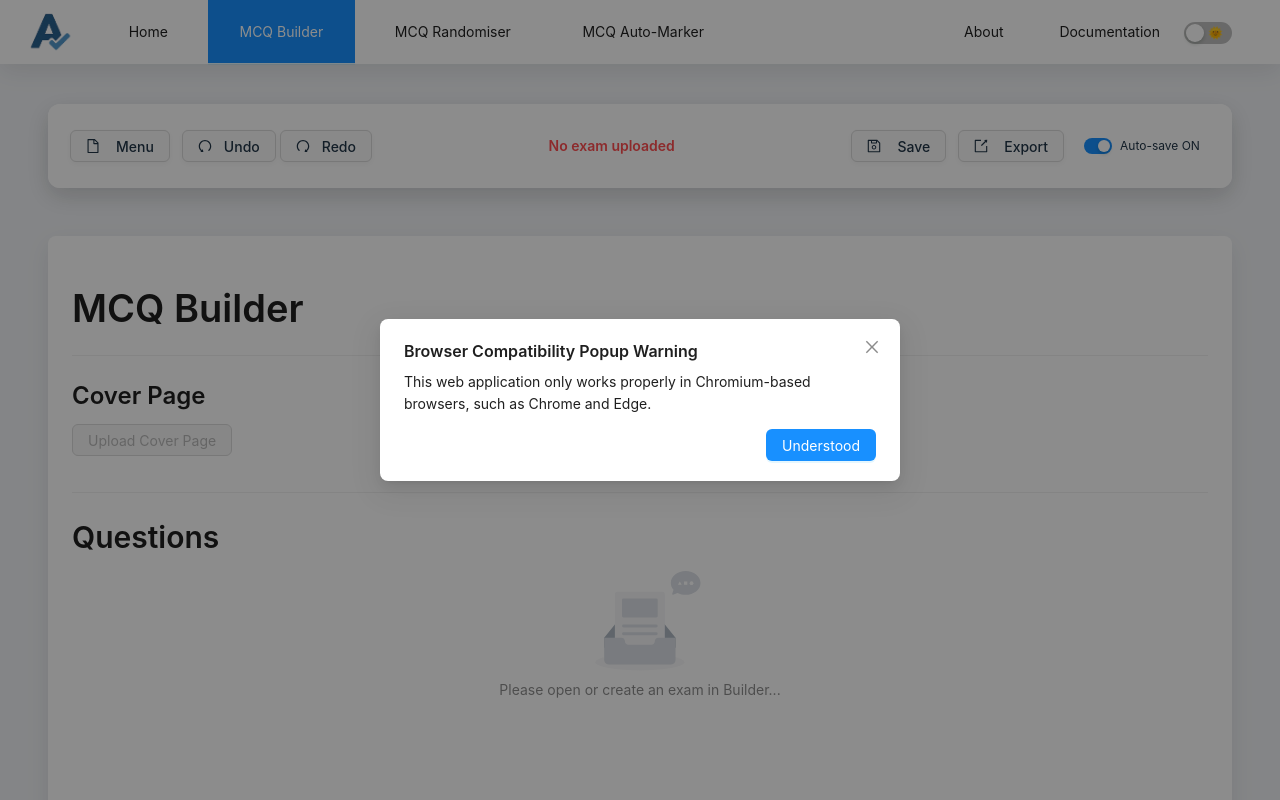
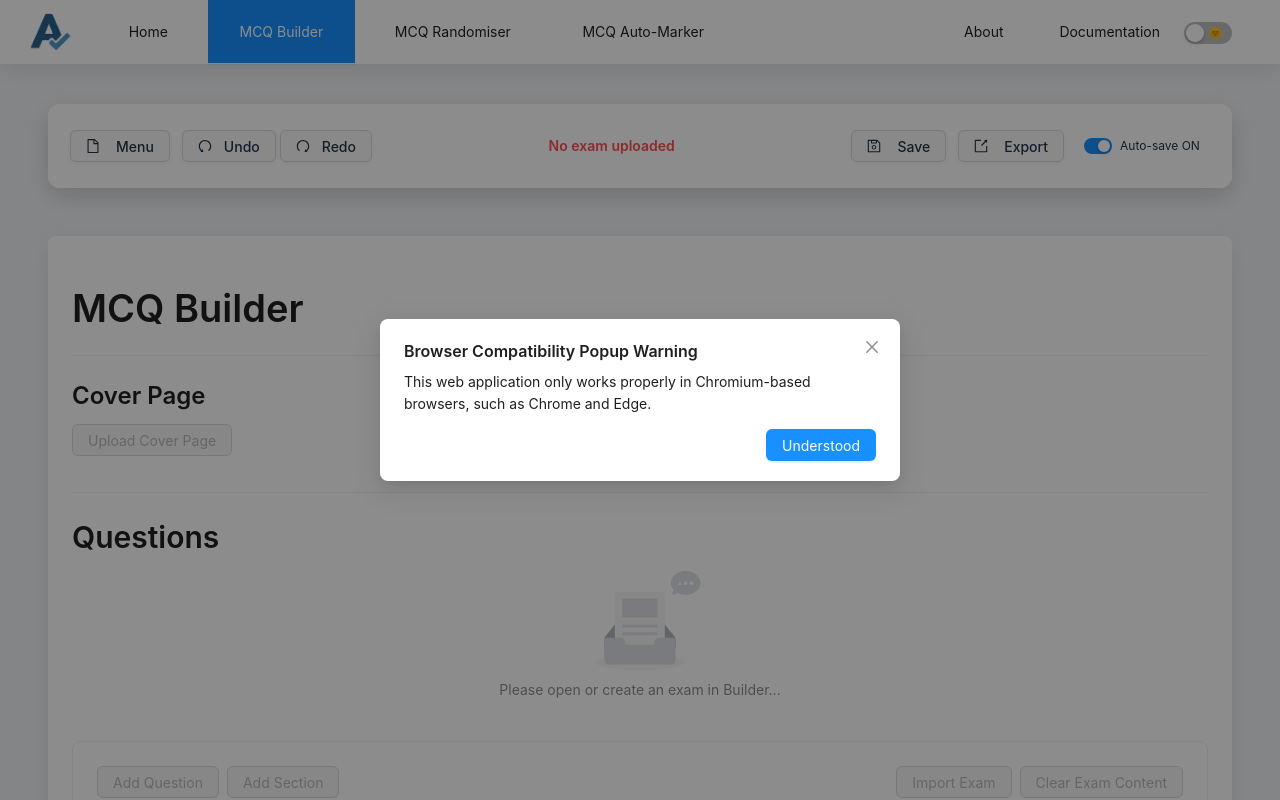
Before and after one commit to uoa-compsci399-2025-s1/capstone-project-2025-s1-team-11, a React (Vite) app in the folder client/: page /builder in a window 1280 px wide. Shown: the top 800 px of the page. Built offline with nearby package versions, Linux system fonts and the light colour scheme.

Commit message:
Moved exam file manager back to original location

```diff
--- a/client/src/components/builder/examDisplay.jsx
+++ b/client/src/components/builder/examDisplay.jsx
@@ -4,7 +4,6 @@ import { Button, Typography, Modal, Input, Table } from "antd";
 import { Tabs } from "antd";
 import SummaryTable from "./SummaryTable";
 import ExamPreview from "./ExamPreview";
-import ExamFileManager from "./ExamContentManager.jsx";
 const { Title, Text, Paragraph } = Typography;
 import { useDispatch, useSelector } from "react-redux";
 import {
@@ -536,9 +535,6 @@ const ExamDisplay = () => {
                   pagination={{ pageSize: 10 }}
                   scroll={{ x: "max-content" }}
                 />
-              <div style={{padding: "40px 0 20px 0"}}>
-                  <ExamFileManager />
-                </div>
               </>
             )
           },
--- a/client/src/pages/builder.jsx
+++ b/client/src/pages/builder.jsx
@@ -5,6 +5,7 @@ import { selectExamData } from "../store/exam/selectors.js";
 import ExamDisplay from "../components/builder/examDisplay.jsx";
 import { EmptyExam } from "../components/shared/emptyExam.jsx";
 import { Typography, Button, Divider} from "antd";
+import ExamFileManager from "../components/builder/ExamContentManager.jsx";
 
 const { Title} = Typography;
 
@@ -93,6 +94,9 @@ const Builder = () => {
                     ? <ExamDisplay exam={exam} />
                     : <EmptyExam />}
             </div>
+            <div style={{padding: "40px 0 20px 0"}}>
+              <ExamFileManager />
+            </div>
         </>
     );
 };
```
